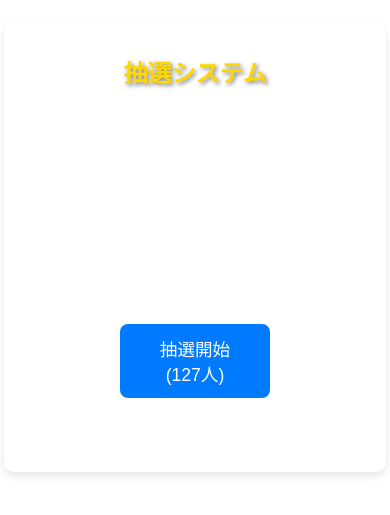
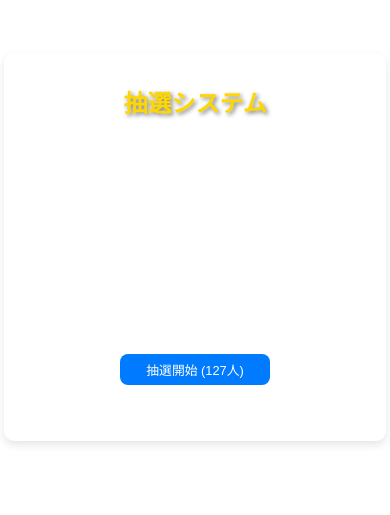
Before and after one commit to njk-hirota/.github.io, a plain HTML site: page index.html in a window 390 px wide. Shown: the part 175-690 px from the top of the page. Drawn offline with Linux system fonts and the light colour scheme.

Commit message:
Update style.css

```diff
--- a/style.css
+++ b/style.css
@@ -162,9 +162,9 @@ h1 {
     }
 
     .buttons button {
-        padding: 12px 20px; /* ボタンのパディングを調整 */
-        font-size: 1.1em; /* ボタンのフォントサイズを調整 */
-        width: 20%; /* 親要素の幅の20%に設定 */
+        padding: 8px 15px; /* ★変更: パディングをさらに小さく */
+        font-size: 0.9em; /* ★変更: フォントサイズを小さく */
+        width: 10%; /* ★変更: 親要素の幅の10%に設定 */
         max-width: 100%; /* 親より広くならないように */
         margin: 0; /* flex-direction: column; と gap を使うので margin は不要 */
     }
@@ -186,7 +186,8 @@ h1 {
     }
 
     .buttons button {
-        width: 25%; /* こちらも親要素の幅の25%程度に（さらに小さい画面なので少し大きく） */
-        /* または、こちらでも20%を維持するか、固定px値にするか、調整してください */
+        padding: 6px 12px; /* ★変更: パディングをさらに小さく */
+        font-size: 0.8em; /* ★変更: フォントサイズをさらに小さく */
+        width: 15%; /* ★変更: さらに小さい画面なので、少し幅を広げて15%へ調整 */
     }
 }
```
